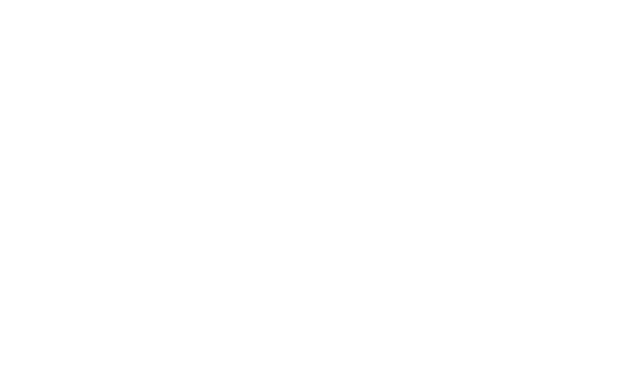
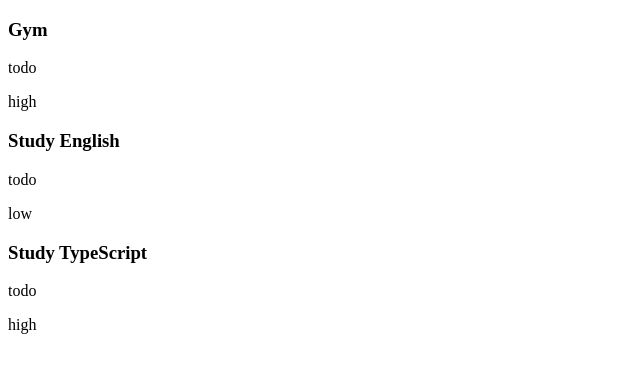
Before and after one commit to dellya-dev/mini-dashboard, a React (Vite) app: page / in a window 1280 px wide. Shown: the top 372 px of the page, without its empty margins (0-640 px from the left). Built offline with nearby package versions, Linux system fonts and the light colour scheme.

Commit message:
Create initialTask and render it

```diff
--- a/src/App.tsx
+++ b/src/App.tsx
@@ -1,12 +1,34 @@
-
+import type { Task } from "./types/task.ts"
 import './App.css'
+import TaskSection from "./components/TaskSection.tsx"
 
 function App() {
-
+  const initialTasks: Task[] = [
+    {
+      id: 1,
+      title: "Gym",
+      status: "todo",
+      priority: "high"
+    },
+    {
+      id: 2,
+      title: "Study English",
+      status: "todo",
+      priority: "low"
+    },
+    {
+      id: 3,
+      title: "Study TypeScript",
+      status: "todo",
+      priority: "high"
+    }
+  ]
 
   return (
     <>
-
+      <TaskSection
+        tasks={initialTasks}
+      />
     </>
   )
 }
--- a/src/components/TaskItem.tsx
+++ b/src/components/TaskItem.tsx
@@ -0,0 +1,19 @@
+import type { Task } from "../types/task"
+
+type TaskItemProps = {
+  task: Task
+}
+
+function TaskItem({task}: TaskItemProps) {
+  return (
+    <>
+      <div>
+        <h3>{task.title}</h3>
+        <p>{task.status}</p>
+        <p>{task.priority}</p>
+      </div>
+    </>
+  )
+}
+
+export default TaskItem
--- a/src/components/TaskList.tsx
+++ b/src/components/TaskList.tsx
@@ -0,0 +1,26 @@
+import type { Task } from "../types/task"
+import TaskItem from "./TaskItem"
+
+type TaksListProps = {
+  tasks: Task[]
+}
+
+function TaskList({ tasks }: TaksListProps) {
+
+  return (
+    <>
+      <div>
+        {tasks.map((task) => {
+          return (
+            <TaskItem
+              key={task.id}
+              task={task}
+            />
+          )
+        })}
+      </div>
+    </>
+  )
+}
+
+export default TaskList
--- a/src/components/TaskSection.tsx
+++ b/src/components/TaskSection.tsx
@@ -0,0 +1,20 @@
+import type { Task } from "../types/task.ts"
+import TaskList from "./TaskList.tsx"
+
+type TaskSectionProps = {
+  tasks: Task[]
+}
+
+function TaskSection({ tasks }: TaskSectionProps) {
+  return (
+    <>
+      <div>
+        <TaskList
+          tasks={tasks}
+        />
+      </div>
+    </>
+  )
+}
+
+export default TaskSection
--- a/src/types/task.ts
+++ b/src/types/task.ts
@@ -2,7 +2,7 @@
 
 export type TaskPriority = "low" | "medium" | "high"
 
-export type Tasks = {
+export type Task = {
   id: number
   title: string
   status: TaskStatus
```
